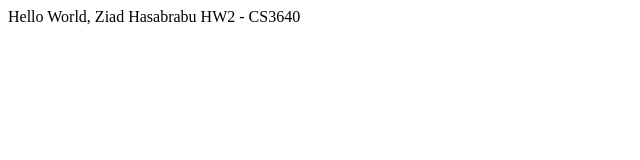
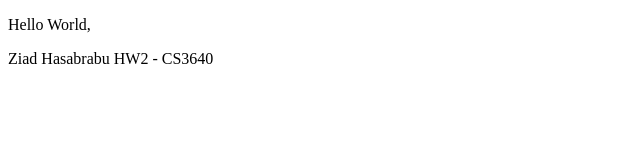
Before and after one commit to zhasabrabu/networkshw2.github.io, a plain HTML site: page index.html in a window 1280 px wide. Shown: the whole page, without its empty margins (0-640 px from the left). Drawn offline with Linux system fonts and the light colour scheme.

Commit message:
Update index.html

```diff
--- a/index.html
+++ b/index.html
@@ -6,10 +6,8 @@
     <title>Document</title>
 </head>
 <body>
-    Hello World,
+   <p> Hello World,</p>
 
-    Ziad Hasabrabu
-
-    HW2 - CS3640
+    <p>Ziad Hasabrabu HW2 - CS3640</p>
 </body>
 </html>
```
